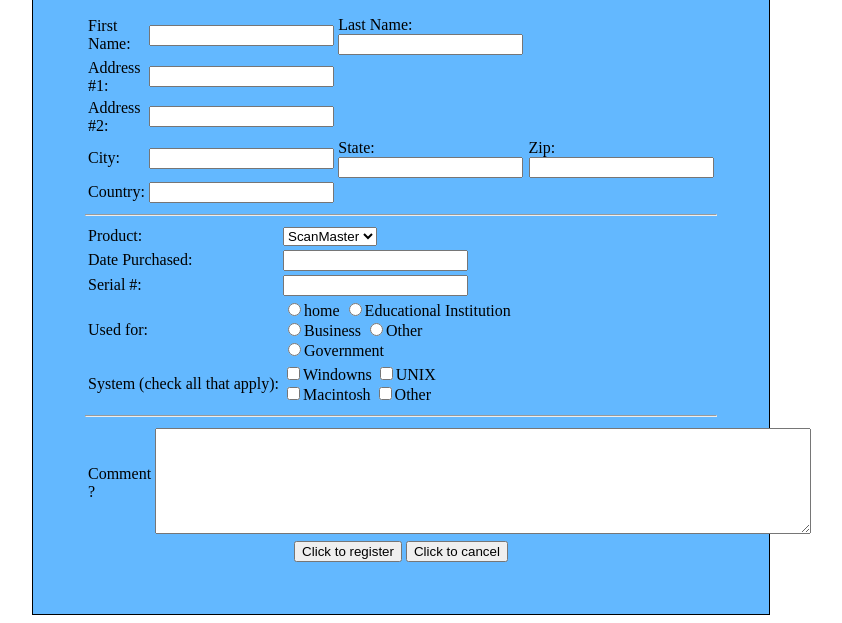
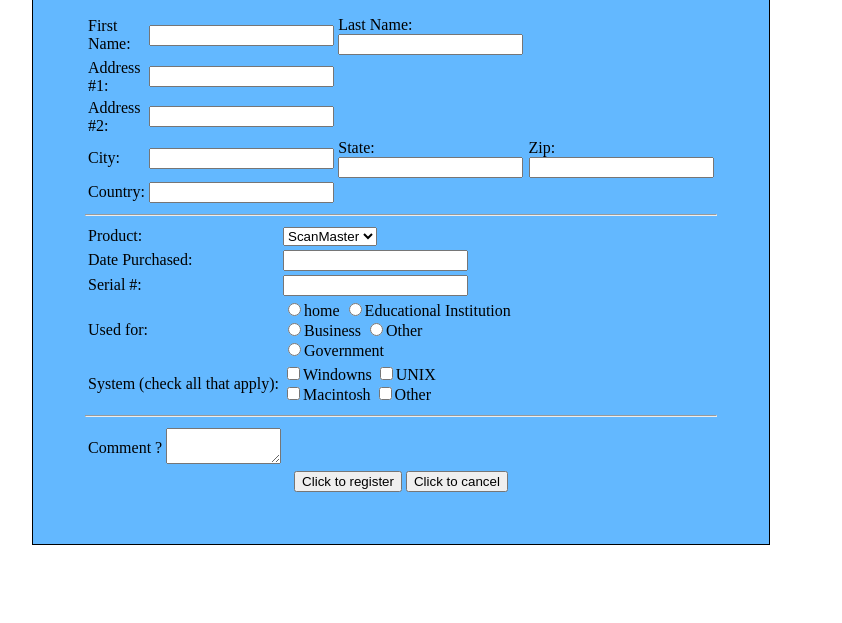
Before and after one commit to Dinh-Dev/Deadline-4, a plain HTML site: page index.html in a window 1280 px wide. Shown: the part 251-874 px from the top of the page, without its empty margins (276-1118 px from the left). After the commit the page ends 804 px from the top, so only its background shows below. Drawn offline with Linux system fonts and the light colour scheme.

Commit message:
Update index.html
update index

```diff
--- a/index.html
+++ b/index.html
@@ -95,7 +95,7 @@
         <table>
             <hr width:40px>
             <tr>
-            <td>Comment ?</td><td><textarea style="width: 650px; height: 100px;"></textarea></td>
+            <td>Comment ?</td><td><textarea style="width: 60%; height: 50%;"></textarea></td>
             </tr>
             </table>
             <div style="text-align:center;">
```
